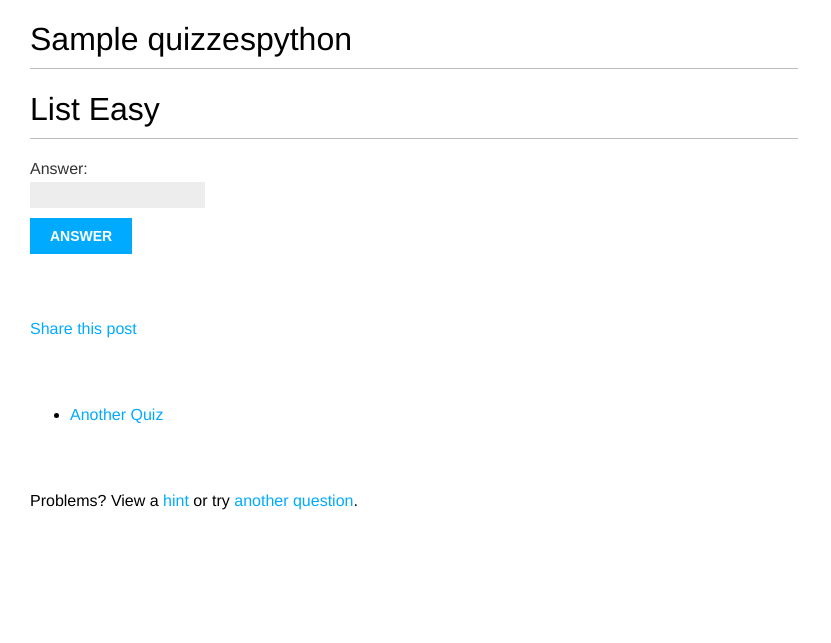
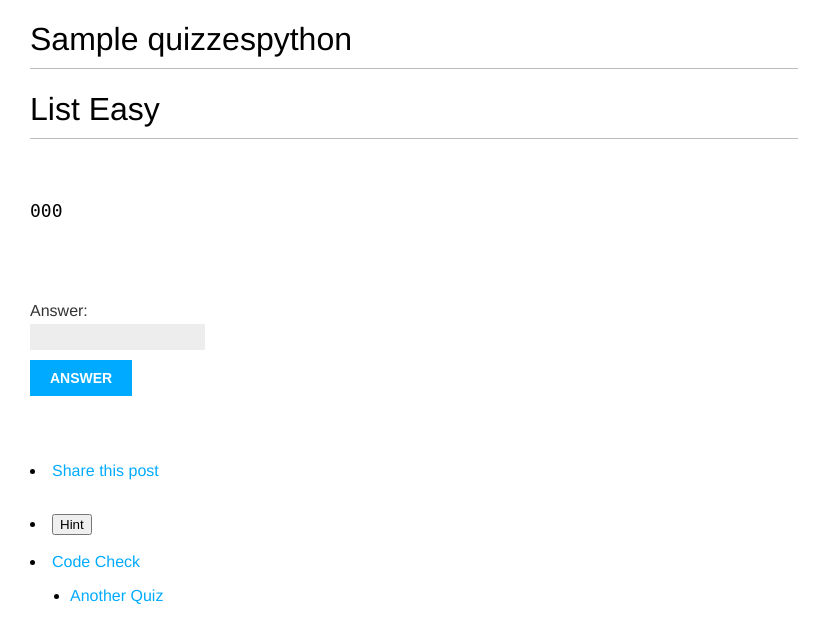
Before and after one commit to Kno777/QuizzesProject, a Django app: page /quiz/question/1/ in a window 1280 px wide. Shown: the top 643 px of the page, without its empty margins (0-831 px from the left). Run offline with Django 4.2, Linux system fonts and the light colour scheme; a user stored in the database is signed in; tables that the repository leaves empty hold one stand-in row (values such as "Sample post"); some web fonts are replaced.

Commit message:
added a lot of new features those are <code check section>, <hint for user> and etc

```diff
--- a/quizzesapp/templates/quizzesapp/quizzes/detail.html
+++ b/quizzesapp/templates/quizzesapp/quizzes/detail.html
@@ -4,9 +4,21 @@
 {% load static %}
   <h1>{{ post.question }}</h1>
   <h1>{{ post.section }}</h1>
-  {%if post.code_image %}
-  <img width="500px" src="{{post.code_image.url}}" alt="">
-  {%endif%}
+  <style>
+    .code-style {
+      font-size: 18px;
+      line-height: 24px;
+      background-color: rgb(255, 255, 255);
+      color: #000000;
+    }
+  </style>
+  <pre>
+    <!--code Tag starts here -->
+    <code class="code-style">
+{{post.code}}
+    <!--code Tag starts here -->
+    </code>
+  </pre>
   <form method="post" enctype="multipart/form-data">
     {{ form.as_p }}
     {% csrf_token %}
@@ -18,22 +30,40 @@
   <br>
   <br>
   <br>
+  <br>
+  <br>
+  <div>
     {%if check_answer %}
       <h1>{{post.solution}}</h1>
     {%endif%}
-  <br>
-  <br>
+  </div>
   <p>
+    <li>
       <a href="{% url "quizzesapp:quiz_share" post.id %}">
         Share this post
       </a>
+    </li>
   </p>
   <br>
+  <div>
+    <form method="get">
+      <li>
+        <button name="hint" value="true">Hint
+      </li>
+    </form>
+  </div>
+  <div>
+    {%if hint_check %}
+      <h1>{{post.hint}}</h1>
+    {%endif%}
+  </div>
   <br>
+  <div>
+    <li>
+      <a href="{% url "quizzesapp:code" %}">Code Check</a>
+    </li>
     <ul>
       <li><a href="{% url 'quizzesapp:quiz_detail' id=another_quiz %}">Another Quiz</a></li>
     </ul>
-  <br>
-  <br>
-  <p>Problems? View a <a href="" class="confirm_hint">hint</a> or try <a href="{% url 'quizzesapp:quiz_detail' id=another_quiz %}">another question</a>.</p>
+  </div>
 {% endblock %}
```
Lines whose indentation alone changed are shown as unchanged.
